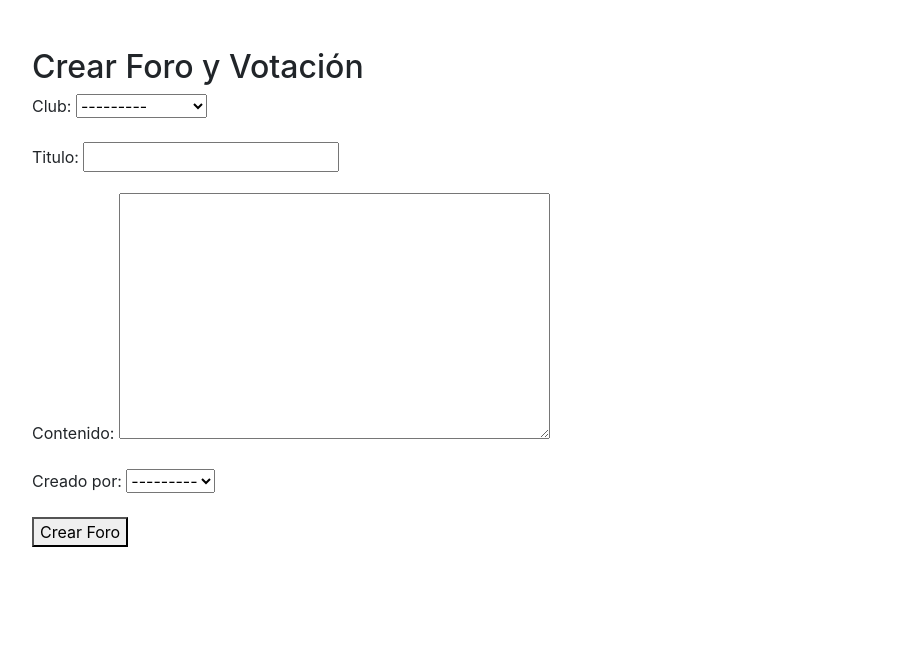
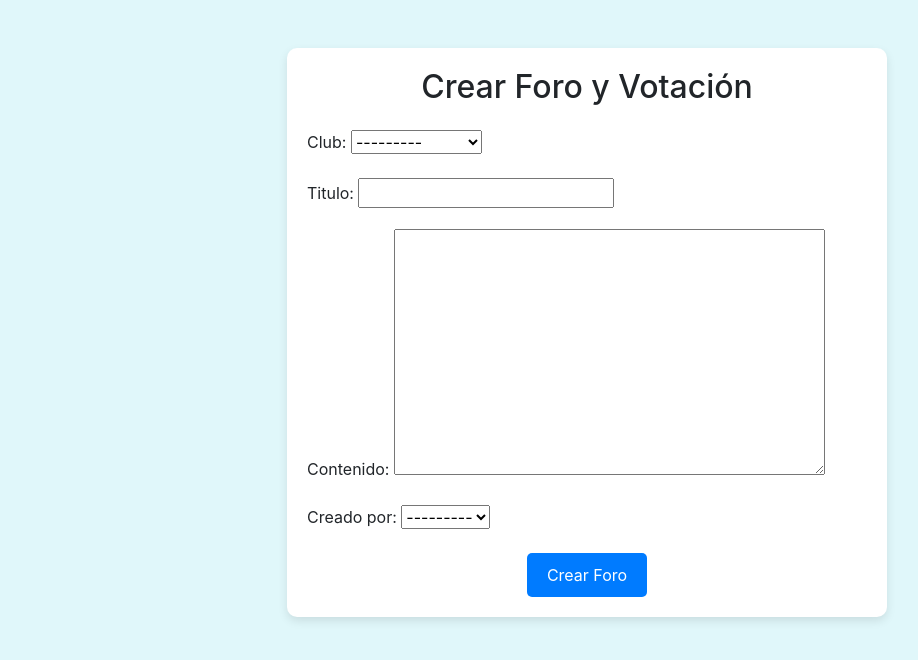
Before and after one commit to hidravneno/gestion_clubes-bien, a Django app: page /foros/crear/ in a window 1280 px wide. Shown: the top 660 px of the page, without its empty margins (53-971 px from the left). Run offline with Django 4.2, Linux system fonts and the light colour scheme; data comes from the database, SQL or seed files in the repository; some libraries are stand-ins or nearby versions.

Commit message:
Diseño simple a foro

```diff
--- a/templates/foros/crear_foro.html
+++ b/templates/foros/crear_foro.html
@@ -1,10 +1,45 @@
 {% extends 'base.html' %}
 
 {% block content %}
-<h2>Crear Foro y Votación</h2>
-<form method="post">
-    {% csrf_token %}
-    {{ form.as_p }}
-    <button type="submit">Crear Foro</button>
-</form>
+<style>
+    body {
+        background-color: #e0f7fa; /* Azul claro casi cyan */
+    }
+    .content-wrapper {
+        background-color: white; /* Fondo blanco para el formulario */
+        padding: 20px;
+        border-radius: 10px;
+        box-shadow: 0px 4px 10px rgba(0, 0, 0, 0.1);
+        max-width: 600px;
+        margin: auto;
+    }
+    .btn-submit {
+        background-color: #007bff;
+        color: white;
+        padding: 10px 20px;
+        border: none;
+        border-radius: 5px;
+        cursor: pointer;
+        transition: background 0.3s ease-in-out;
+    }
+    .btn-submit:hover {
+        background-color: #0056b3;
+    }
+</style>
+
+<div class="container mt-4">
+    <div class="content-wrapper">
+        <h2 class="text-center mb-4">Crear Foro y Votación</h2>
+
+        <form method="post">
+            {% csrf_token %}
+            <div class="mb-3">
+                {{ form.as_p }}
+            </div>
+            <div class="text-center">
+                <button type="submit" class="btn-submit">Crear Foro</button>
+            </div>
+        </form>
+    </div>
+</div>
 {% endblock %}
```
Also changed, not shown: templates/foros/lista_foros.html (+50 -9 lines).
